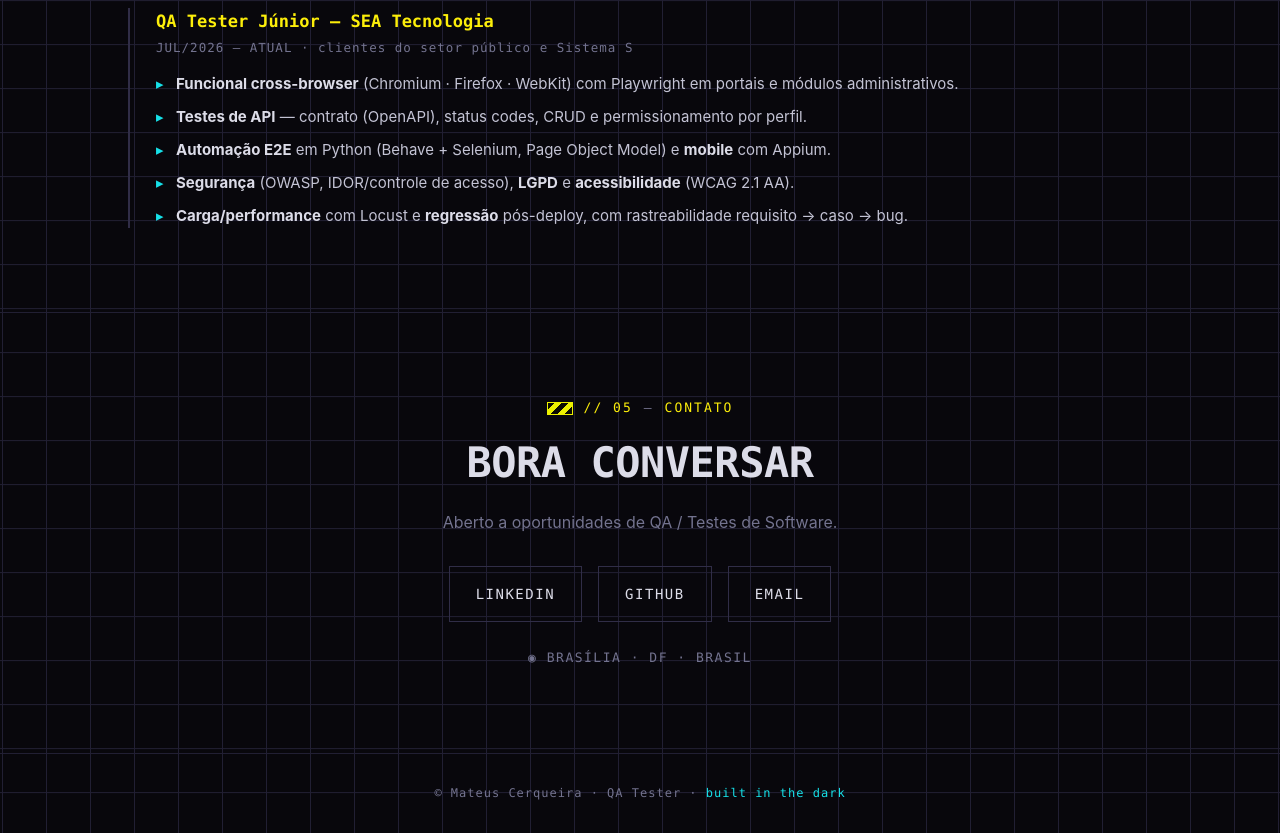
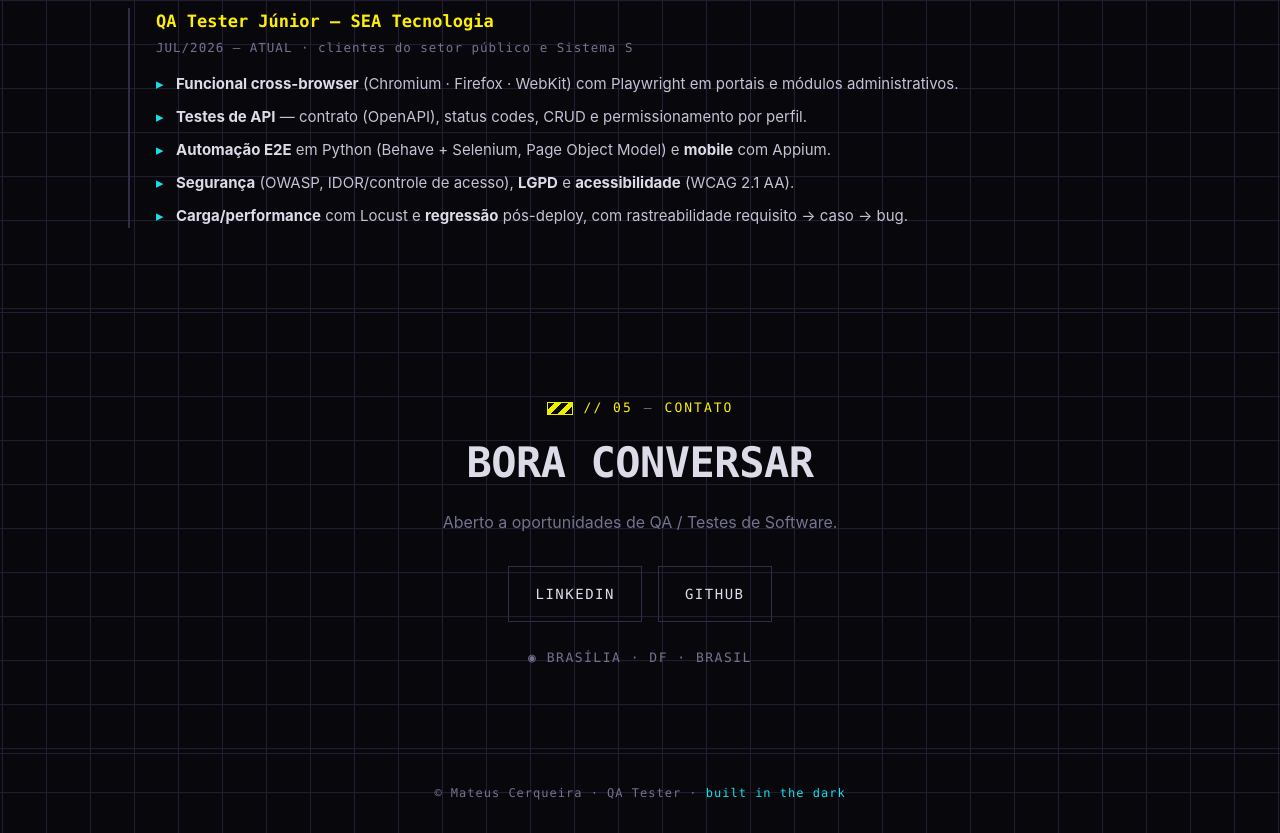
Before and after one commit to MateusCerqueiraG/mateuscerqueirag.github.io, a plain HTML site: page index.html in a window 1280 px wide. Shown: the part 3693-4526 px from the top of the page. Drawn offline with Linux system fonts and the light colour scheme.

Commit message:
Remove email da seção de contato

```diff
--- a/index.html
+++ b/index.html
@@ -399,7 +399,6 @@
     <div class="big-links">
       <a href="https://www.linkedin.com/in/mateuscerqueirag/" target="_blank" rel="noopener">LinkedIn</a>
       <a href="https://github.com/MateusCerqueiraG" target="_blank" rel="noopener">GitHub</a>
-      <a href="mailto:mateuscgonzaga@gmail.com">Email</a>
     </div>
     <div class="loc">◉ Brasília · DF · Brasil</div>
   </div>
```
